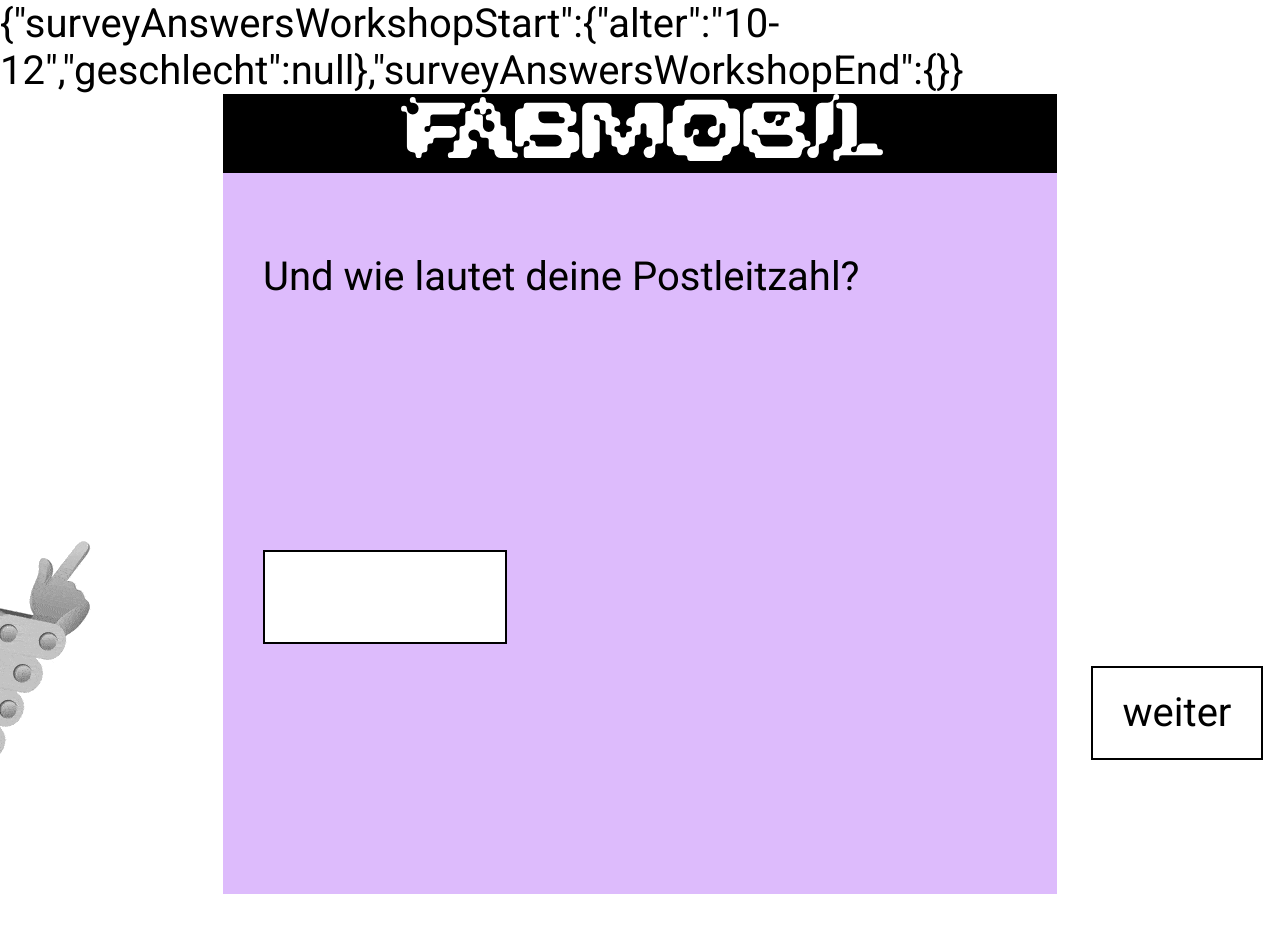
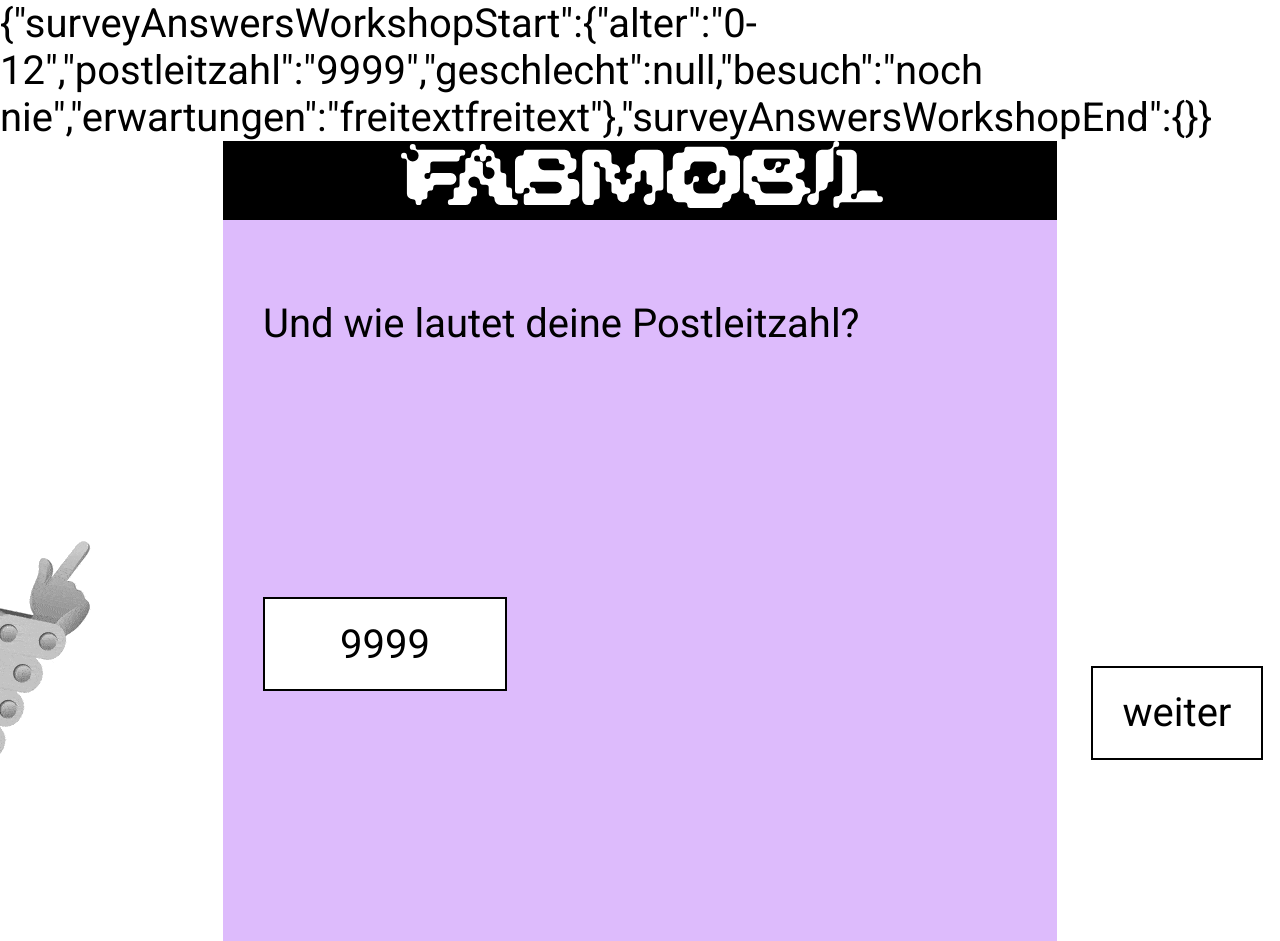
Before and after one commit to Evaluationstool-Fabmobil-Lokallabore/fabmobil-surveytool, a React (Create React App) app: page /losgehts/postleitzahl in a window 1280 px wide. Before the commit the page ends 894 px from the top, so only its background shows below. Built offline with nearby package versions, Linux system fonts and the light colour scheme.

Commit message:
More dataflow

```diff
--- a/src/App.js
+++ b/src/App.js
@@ -39,8 +39,11 @@ class App extends React.Component {
     super(props);
     this.state = {
       surveyAnswersWorkshopStart: {
-        alter: "10-12",
+        alter: "0-12",
+        postleitzahl: "9999",
         geschlecht: null,
+        besuch: "noch nie",
+        erwartungen: "freitextfreitext",
       },
       surveyAnswersWorkshopEnd: {},
     };
@@ -90,6 +93,7 @@ class App extends React.Component {
                     onSubmit={(data) => {
                       this.logAnswer("postleitzahl", data);
                     }}
+                    data={this.state.surveyAnswersWorkshopStart.postleitzahl}
                   />
                 }
               />
@@ -104,8 +108,28 @@ class App extends React.Component {
                   />
                 }
               />
-              <Route path="losgehts/besuch" element={<S05Besuch />} />
-              <Route path="losgehts/erwartungen" element={<S06Erwartungen />} />
+              <Route
+                path="losgehts/besuch"
+                element={
+                  <S05Besuch
+                    onSubmit={(data) => {
+                      this.logAnswer("besuch", data);
+                    }}
+                    data={this.state.surveyAnswersWorkshopStart.besuch}
+                  />
+                }
+              />
+              <Route
+                path="losgehts/erwartungen"
+                element={
+                  <S06Erwartungen
+                    onSubmit={(data) => {
+                      this.logAnswer("erwartungen", data);
+                    }}
+                    data={this.state.surveyAnswersWorkshopStart.erwartungen}
+                  />
+                }
+              />
               <Route path="losgehts/interesse" element={<S07Interesse />} />
               <Route
                 path="losgehts/vorerfahrung"
--- a/src/components/FabTextArea.js
+++ b/src/components/FabTextArea.js
@@ -1,9 +1,11 @@
 import TextareaAutosize from "react-textarea-autosize";
 
-function FabTextArea({ children, style, ...otherProps }) {
+function FabTextArea({ value, onChange, style, ...otherProps }) {
   return (
     <div className="FabTextArea" style={style}>
       <TextareaAutosize
+        value={value}
+        onChange={(e) => onChange(e.target.value)}
         className="FabTextArea__inner"
         style={{ height: "65px", padding: "10px" }}
         {...otherProps}
--- a/src/components/FabTextinput.js
+++ b/src/components/FabTextinput.js
@@ -1,4 +1,4 @@
-function FabTextinput({ children, style, value, onChange, ...otherProps }) {
+function FabTextinput({ value, style, onChange, ...otherProps }) {
   return (
     <div className="FabTextInput" style={style}>
       <input
--- a/src/components/MultipleChoice.js
+++ b/src/components/MultipleChoice.js
@@ -7,9 +7,7 @@ class MultipleChoice extends React.Component {
   }
 
   toggle(answer, data) {
-    console.log(answer, data);
     const index = data.indexOf(answer);
-    console.log(index);
     if (index > -1) {
       //remove
       data.splice(index, 1);
--- a/src/screens/Workshop-Anfang/03_Postleitzahl.js
+++ b/src/screens/Workshop-Anfang/03_Postleitzahl.js
@@ -3,7 +3,7 @@ import WeiterButton from "../../components/WeiterButton";
 import RobiGif from "../../components/RobiGif";
 import robiLongarmtouch from "../../assets/robi-gifs/Robi_longarmtouch-min.gif";
 
-function Screen() {
+function Screen({ data, onSubmit }) {
   return (
     <>
       <div>
@@ -11,10 +11,11 @@ function Screen() {
       </div>
       <div className="flex-vertical-center">
         <FabTextInput
-          minlength="5"
-          maxlength="5"
+          value={data}
+          minLength="5"
+          maxLength="5"
           pattern={/[0-9]{5}/}
-          onChange={(event) => this.onChange(event.target.value)}
+          onChange={onSubmit}
         />
       </div>
       <WeiterButton navigateTo="/losgehts/geschlecht" />
--- a/src/screens/Workshop-Anfang/05_Besuch.js
+++ b/src/screens/Workshop-Anfang/05_Besuch.js
@@ -12,7 +12,7 @@ const ANSWER_OPTIONS = [
   "Ich gehöre fast zur Crew",
 ];
 
-function Screen() {
+function Screen({ data, onSubmit }) {
   const navigate = useNavigate();
   const nextRoute = "/losgehts/erwartungen";
   return (
@@ -24,7 +24,9 @@ function Screen() {
         <DoubleColumnContainer>
           <SingleChoice
             options={ANSWER_OPTIONS}
-            onSelect={() => {
+            answer={data}
+            onSelect={(value) => {
+              onSubmit(value);
               setTimeout(() => navigate(nextRoute), 500);
             }}
           />
--- a/src/screens/Workshop-Anfang/06_Erwartungen.js
+++ b/src/screens/Workshop-Anfang/06_Erwartungen.js
@@ -3,14 +3,14 @@ import WeiterButton from "../../components/WeiterButton";
 import RobiGif from "../../components/RobiGif";
 import robiLongarmtouch from "../../assets/robi-gifs/Robi_longarmtouch-min.gif";
 
-function Screen() {
+function Screen({ data, onSubmit }) {
   return (
     <>
       <div>
         <p>Welche Erwartungen hast du an deine Zeit bei uns im Fabmobil?</p>
       </div>
       <div className="flex-vertical-center">
-        <FabTextArea />
+        <FabTextArea value={data} onChange={onSubmit} />
       </div>
       <WeiterButton navigateTo="/losgehts/interesse" />
       <RobiGif src={robiLongarmtouch} style={{ left: -100, bottom: 0 }} />
```
